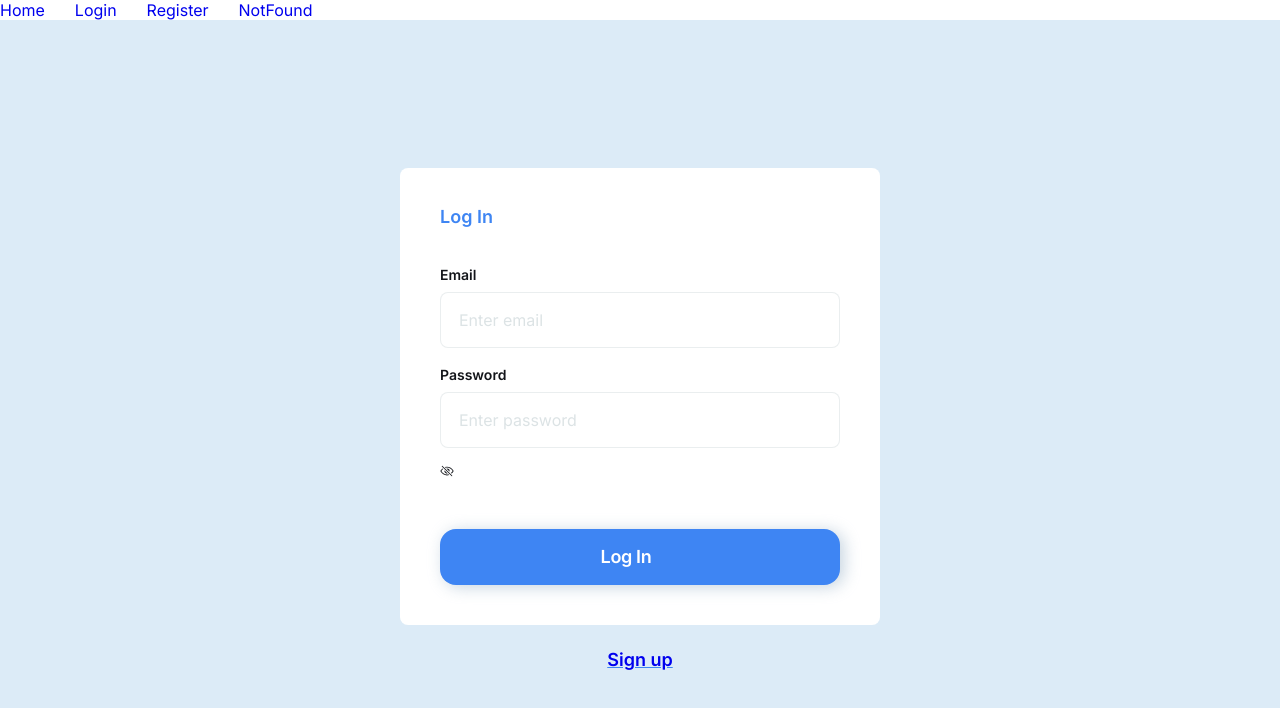
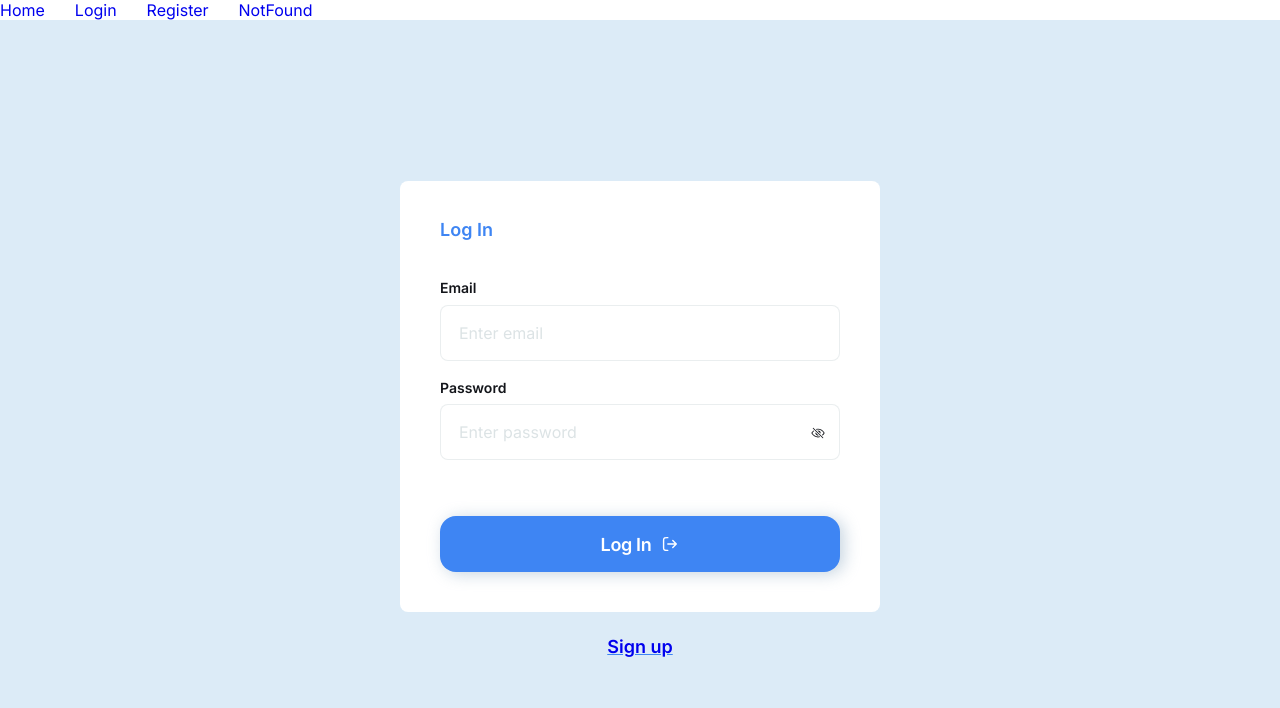
Before and after one commit to 0trava/project-CodeMasters02, a React (Create React App) app: page /login in a window 1280 px wide. Shown: the top 708 px of the page. Built offline with nearby package versions, Linux system fonts and the light colour scheme.

Commit message:
togle_password

```diff
--- a/src/components/LoginForm/LoginForm.jsx
+++ b/src/components/LoginForm/LoginForm.jsx
@@ -1,6 +1,7 @@
 import { Formik, Form, Field, ErrorMessage } from "formik";
 import * as yup from 'yup';
 import css from './LoginForm.module.css';
+import sprite from 'images/sprite.svg';
 import { useDispatch } from "react-redux";
 import { login } from 'redux/auth/operations';
 import { useNavigate } from 'react-router-dom';
@@ -33,7 +34,6 @@ export default function LoginForm() {
     const navigate = useNavigate();
     const [passVisible, setPasswordVisible] = useState(false)
 
-
 // Change vibility for Password
 const changeVisible = () => {
     const input = document.getElementById('password');
@@ -56,7 +56,6 @@ const changeVisible = () => {
         dispatch(login({ email, password }));
         e.currentTarget.reset();
         navigate(ROUTES.HOME);
-
     };
 
     return (
@@ -123,13 +122,11 @@ const changeVisible = () => {
                                 />
                                 {/* Icon for password (visible or not) */}
                                 <span></span>
-                                <span type="button" onClick={changeVisible}>
+                                <span type="button" onClick={changeVisible} className={css.togle}>
                                     {passVisible ?
                                     <IoEyeOutline className="IoEyeOutline"/>
                                     : <IoEyeOffOutline className="IoEyeOffOutline"/>}
                                 </span>
-
-
                                 {isValid('password') === 'is-valid' && <p className={css.valid_message}>Correct password!</p>}
                                 <ErrorMessage
                                     name="password"
@@ -140,9 +137,9 @@ const changeVisible = () => {
                                 <button
                                     className={css.button}
                                     type="submit">Log In
-                                    <svg width="18" height="18">
-                                        <use href=""></use>
-                                    </svg>
+                                <svg className={css.icon} width="18" height="18">
+                                    <use href={sprite + '#icon-log-out-01'}></use>
+                                </svg>
                                 </button>
                             </Form>
                         )
--- a/src/components/LoginForm/LoginForm.module.css
+++ b/src/components/LoginForm/LoginForm.module.css
@@ -136,6 +136,13 @@
     line-height: 1.28;
 }
 
+.togle {
+    position: absolute;
+    top: 41px;
+    right: 15px;
+    cursor: pointer;
+}
+
 @media (min-width: 768px) {
     .container {
         width: 400px;
@@ -191,6 +198,12 @@
         font-family: Inter;
         font-size: 12.5px;
     }
+
+    .togle {
+        position: absolute;
+        top: 47px;
+        right: 15px;
+    }
 }
 
 @media (min-width:1440px) {
```
